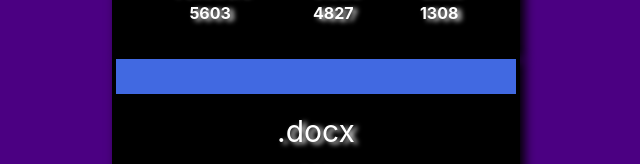
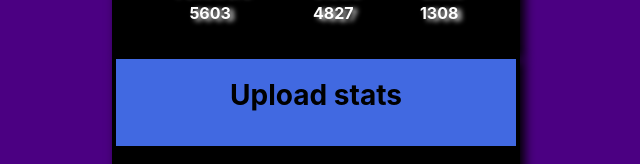
Before and after one commit to SzymonCierpik/goit-react-hw-01-components, a React (Create React App) app: page / in a window 1280 px wide. Shown: the part 551-715 px from the top of the page, without its empty margins (324-964 px from the left). Built offline with nearby package versions, Linux system fonts and the light colour scheme.

Commit message:
Update App.jsx

```diff
--- a/src/components/App.jsx
+++ b/src/components/App.jsx
@@ -18,7 +18,7 @@ const App = () => {
         avatar={user.avatar}
         stats={user.stats}
       />
-      <Statistics stats={data} />
+      <Statistics title="Upload stats" stats={data} />
       <FriendList friends={friends} />
       <TransactionHistory items={transactions} />
     </>
```
